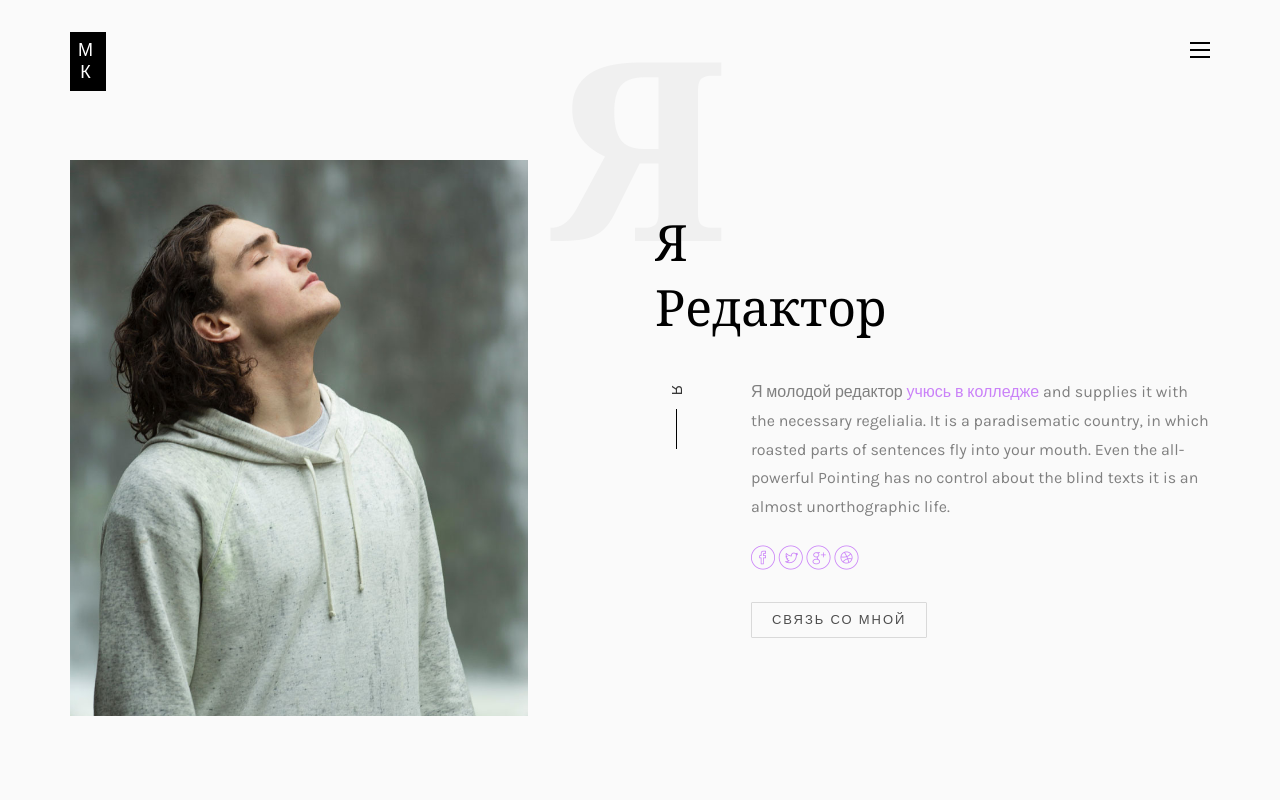
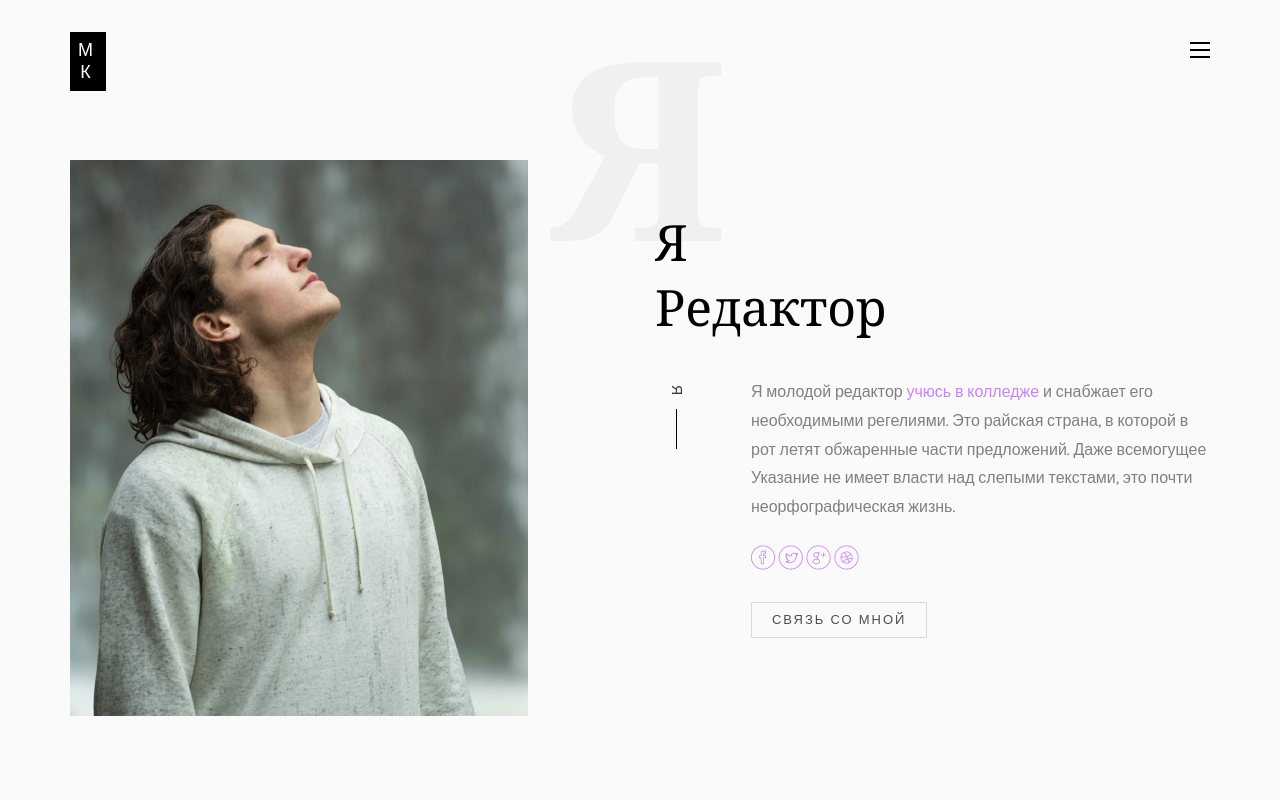
Before and after one commit to Homyak0707/joi, a plain HTML site: page index.html in a window 1280 px wide. Shown: the top 800 px of the page. Drawn offline with nearby package versions, Linux system fonts and the light colour scheme; files whose address does not match are found by name; a web font is replaced by a local one.

Commit message:
Update index.html

```diff
--- a/index.html
+++ b/index.html
@@ -3,7 +3,7 @@
 	<head>
 	<meta charset="utf-8">
 	<meta http-equiv="X-UA-Compatible" content="IE=edge">
-	<title>Noah Template</title>
+	<title>Мой сайт лол</title>
 	<meta name="viewport" content="width=device-width, initial-scale=1">
 	<meta name="description" content="" />
 	<meta name="keywords" content="" />
@@ -139,7 +139,7 @@
 								<div class="rotate">
 									<h2 class="heading">Я</h2>
 								</div>
-								<p>Я молодой редактор <a href="#"> учюсь в колледже </a> and supplies it with the necessary regelialia. It is a paradisematic country, in which roasted parts of sentences fly into your mouth. Even the all-powerful Pointing has no control about the blind texts it is an almost unorthographic life.</p>
+								<p>Я молодой редактор <a href="#"> учюсь в колледже </a> и снабжает его необходимыми регелиями. Это райская страна, в которой в рот летят обжаренные части предложений. Даже всемогущее Указание не имеет власти над слепыми текстами, это почти неорфографическая жизнь.</p>
 								<p class="colorlib-social-icons">
 									<a href="#"><i class="icon-facebook4"></i></a>
 									<a href="#"><i class="icon-twitter3"></i></a>
```
